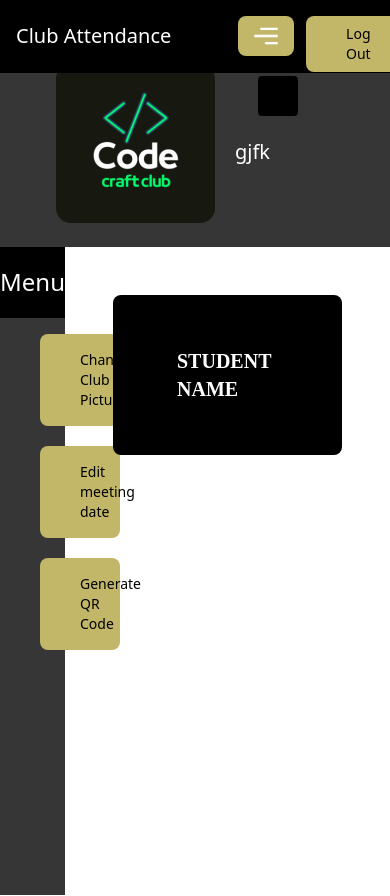
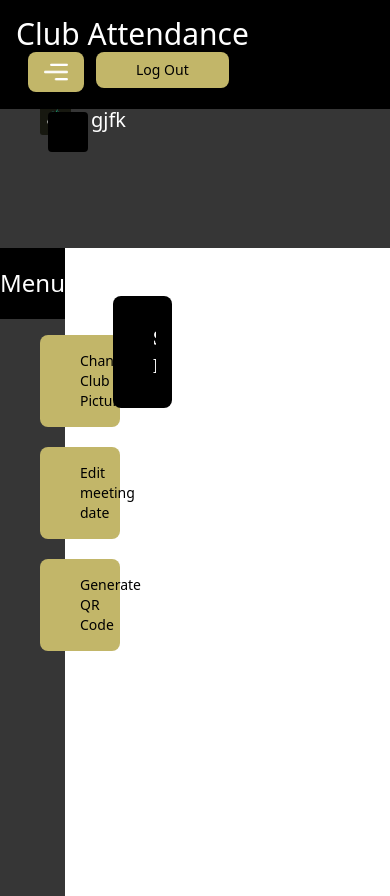
Before and after one commit to sitechtimes/club-attendance-frontend-v2, a Vue app: page /president in a window 390 px wide. Built offline with nearby package versions, Linux system fonts and the light colour scheme; a web font is replaced by a local one.

Commit message:
asdfghjhgfdsasdfghjkl.kjhgfdsaASDFGJHGFDSDFGHJHGF

```diff
--- a/src/components/PresidentComponents/ClubCard.vue
+++ b/src/components/PresidentComponents/ClubCard.vue
@@ -1,17 +1,17 @@
 <template>
   <div class="font-['sans']">
-    <div class="bg-dark-gray w-full">
+    <div class="bg-dark-gray w-full lg:h-[16rem] h-[13rem]">
       <div
-        class="gap-5 flex mx-14 text-white text-xl justify-items-center mt-10 py-6 items-center"
+        class="gap-5 flex text-white text-xl justify-items-center m-10 items-center"
       >
-        <img class="lg:my-10" src="@/assets/testimg.png" alt="" />
-        <div class="flex flex-col w-1/2">
-        <a class="my-2 lg:my-8 text-6xl"> {{ presidentStore.selectedClub.clubName }}</a>
+        <img class="my-[4rem] lg:my-10 h-auto w-[10%] " src="@/assets/testimg.png" alt="" />
+        <div class="flex flex-col w-1/2 content-center">
+        <a class="lg:my-8 text-4xl lg:text-6xl "> {{ presidentStore.selectedClub.clubName }}</a>
         <a class="">{{ name  }}</a></div>
         </div>
     </div>
   </div>
-  <div class="flex flex-row font-['sans']">
+    <div class="flex flex-row font-['sans']">
     <div class="flex flex-col w-1/6 text-white h-[40.5rem] bg-dark-gray m-0">
       <div class="flex justify-center h-20 bg-black items-center text-2xl">
         <h1>Menu</h1>
@@ -42,7 +42,7 @@
         </button>
       </div>
     </div>
-    <div class="m-12 w-[100rem] overflow-x-auto">
+    <div class="m-12 lg:w-[100rem] w-[15%] overflow-x-auto">
       <PresidentTable />
     </div>
   </div>
--- a/src/components/PresidentComponents/PresidentNav.vue
+++ b/src/components/PresidentComponents/PresidentNav.vue
@@ -5,7 +5,7 @@
     <div
       class="max-w-screen-xl flex flex-wrap items-center justify-between mx-auto p-4"
     >
-      <span class="self-center text-xl whitespace-nowrap text-white"
+      <span class="self-center text-3xl whitespace-nowrap text-white"
         >Club Attendance
       </span>
       <!-- log out button -->
--- a/src/components/PresidentComponents/PresidentTable.vue
+++ b/src/components/PresidentComponents/PresidentTable.vue
@@ -1,5 +1,5 @@
 <template>
-<div class="p-10 bg-black h-ful rounded-lg font-['Itim']">
+<div class="lg:p-10 p-4 bg-black h-ful rounded-lg font-['Itim']">
     <div class="relative overflow-x-auto overflow-y:auto bg-black">
         <table class="w-full text-sm text-left rtl:text-right text-black">
             <thead class="text-xl uppercase bg-black text-white">
--- a/src/views/PresidentView.vue
+++ b/src/views/PresidentView.vue
@@ -19,7 +19,7 @@ userStore.user.ClubData.PresidentOf.forEach((club: string) => {
 </script> -->
 
 <template>
-  <div class="h-64">
+  <div class="">
     <PresidentNav/>
 
     <ClubCard name="gjfk" nextMeedting="jkhgkj"/>
```
